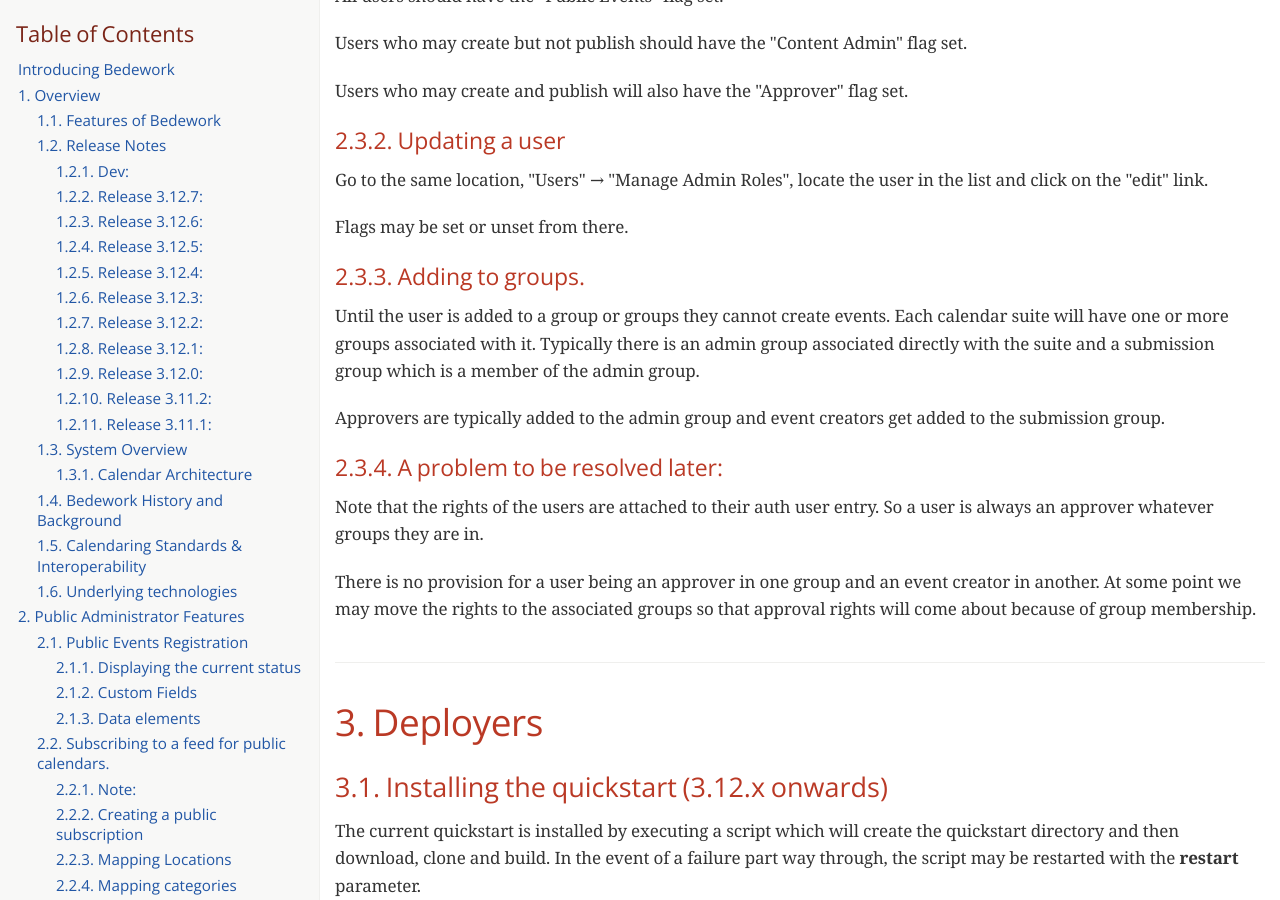
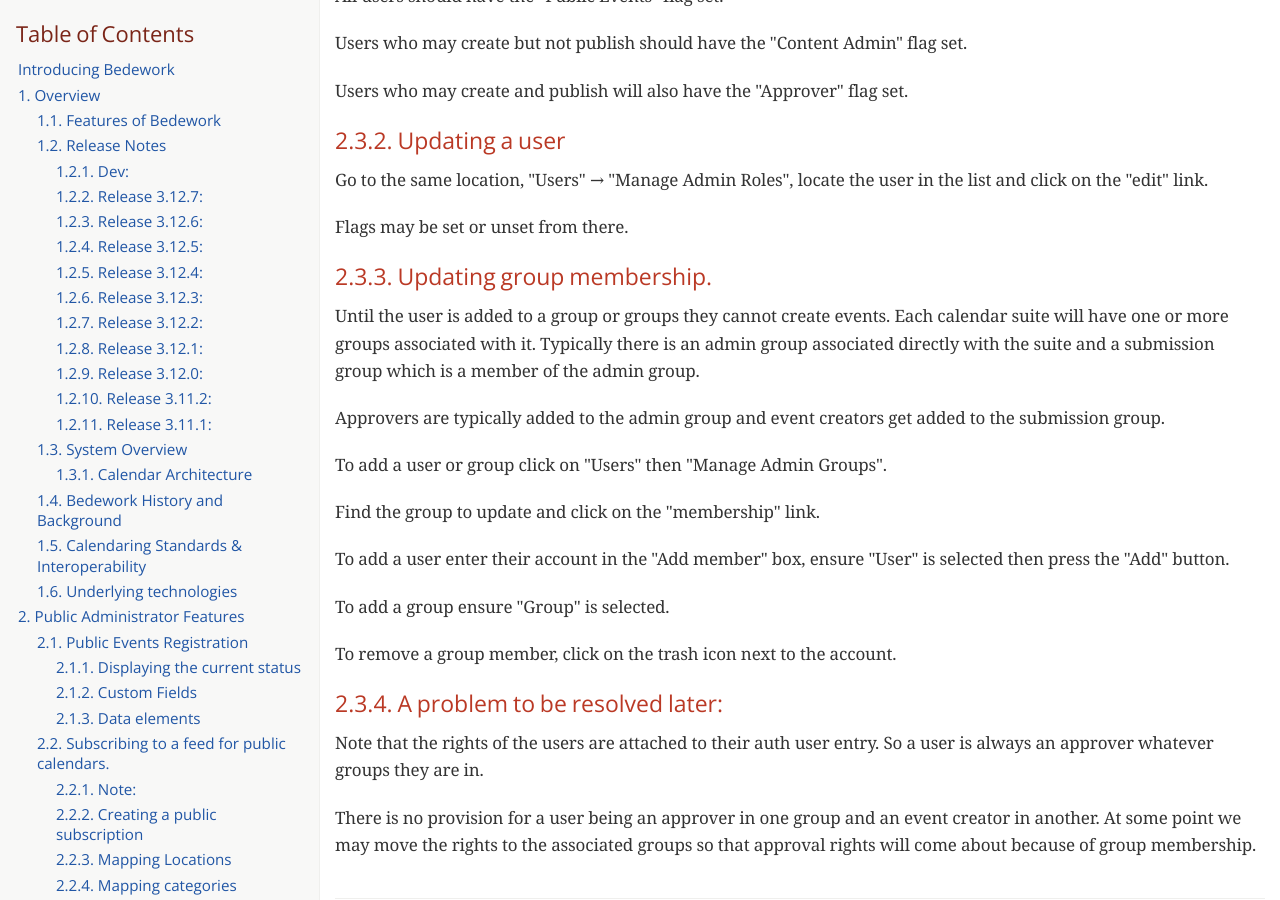
Before and after one commit to Bedework/bedework, a Jekyll site: the page docs/index.html, which Jekyll copies as it is, in a window 1280 px wide and 900 px high, scrolled down 20345 px. Built offline with Jekyll 4.4.1, drawn with Linux system fonts in a browser that asks for light colours; some web fonts are replaced.

Commit message:
More info on auth users

```diff
--- a/docs/index.html
+++ b/docs/index.html
@@ -67,7 +67,7 @@
 <ul class="sectlevel3">
 <li><a href="#_creating_a_user">2.3.1. Creating a user</a></li>
 <li><a href="#_updating_a_user">2.3.2. Updating a user</a></li>
-<li><a href="#_adding_to_groups">2.3.3. Adding to groups.</a></li>
+<li><a href="#_updating_group_membership">2.3.3. Updating group membership.</a></li>
 <li><a href="#_a_problem_to_be_resolved_later">2.3.4. A problem to be resolved later:</a></li>
 </ul>
 </li>
@@ -1577,12 +1577,27 @@
 </div>
 </div>
 <div class="sect3">
-<h4 id="_adding_to_groups">2.3.3. Adding to groups.</h4>
+<h4 id="_updating_group_membership">2.3.3. Updating group membership.</h4>
 <div class="paragraph">
 <p>Until the user is added to a group or groups they cannot create events. Each calendar suite will have one or more groups associated with it. Typically there is an admin group associated directly with the suite and a submission group which is a member of the admin group.</p>
 </div>
 <div class="paragraph">
 <p>Approvers are typically added to the admin group and event creators get added to the submission group.</p>
+</div>
+<div class="paragraph">
+<p>To add a user or group click on "Users" then "Manage Admin Groups".</p>
+</div>
+<div class="paragraph">
+<p>Find the group to update and click on the "membership" link.</p>
+</div>
+<div class="paragraph">
+<p>To add a user enter their account in the "Add member" box, ensure "User" is selected then press the "Add" button.</p>
+</div>
+<div class="paragraph">
+<p>To add a group ensure "Group" is selected.</p>
+</div>
+<div class="paragraph">
+<p>To remove a group member, click on the trash icon next to the account.</p>
 </div>
 </div>
 <div class="sect3">
```
Also changed, not shown: src/main/asciidoc/administrators/authusers.adoc (+11 -1 lines).
